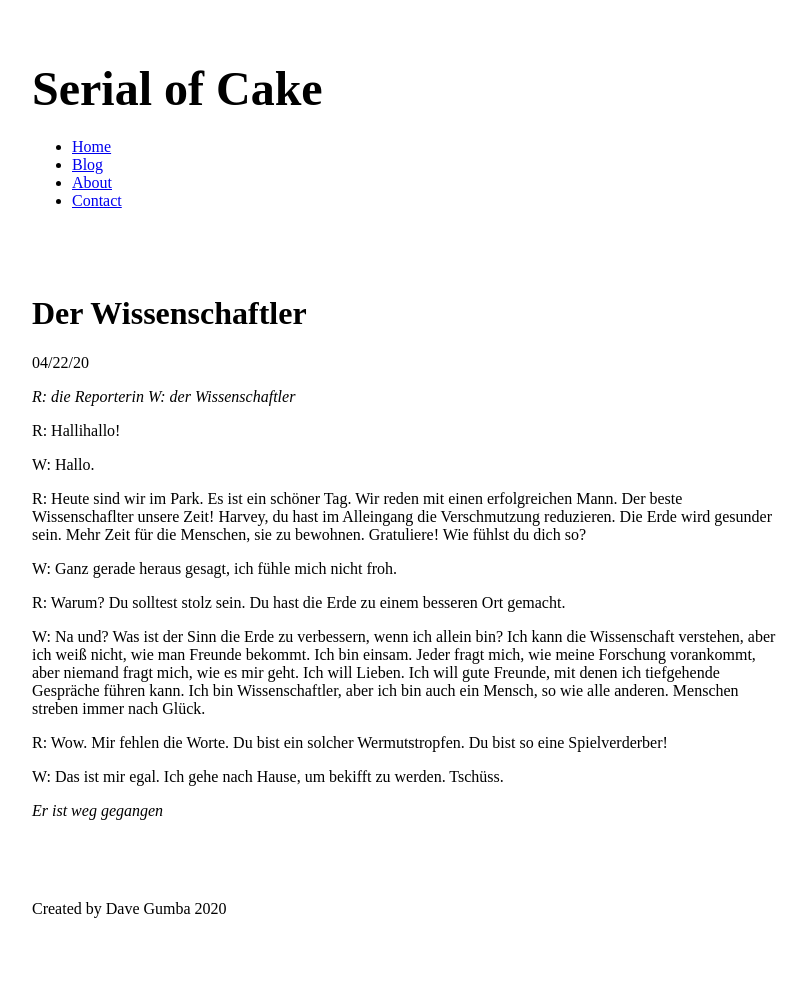
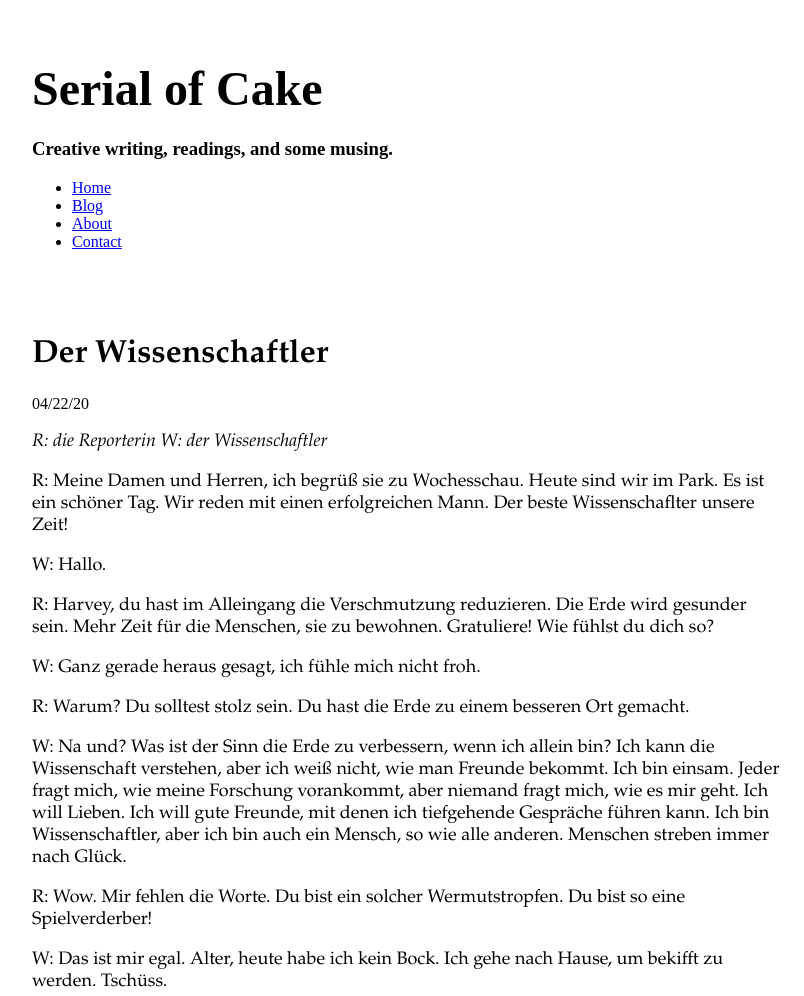
Before and after one commit to OneCodeMan/hammerfest-alta, a Gatsby site: page /blog/der-wissenschaftler in a window 1280 px wide. Shown: the top 996 px of the page, without its empty margins (233-1037 px from the left). Before the commit the page ends 958 px from the top, so only its background shows below. Built offline with nearby package versions, Linux system fonts and the light colour scheme; Gatsby itself is replaced by a stand-in of ours.

Commit message:
wrote css for the blog post itself

```diff
--- a/src/components/header.js
+++ b/src/components/header.js
@@ -21,6 +21,9 @@ const Header = () => {
                    {data.site.siteMetadata.title}
                </Link>
            </h1>
+           <h3>
+               Creative writing, readings, and some musing.
+           </h3>
            <nav>
                <ul className={headerStyles.navList}>
                    <li>
--- a/src/components/header.module.scss
+++ b/src/components/header.module.scss
@@ -1,3 +1,4 @@
+/* Header */
 .header {
     padding: 1rem 0 3rem;
 }
@@ -8,6 +9,8 @@
     text-decoration: none;
 }
 
+/* Nav items */
+
 .nav-list {
     display: flex;
     list-style-type: none;
@@ -15,16 +18,16 @@
 }
 
 .nav-item {
-    color: green;
-    font-size: .9rem;
+    color: #9381FF;
+    font-size: 1.1rem;
     margin-right: 1.3rem;
     text-decoration: none;
 }
 
 .nav-item:hover {
-    color: #666666;
+    color: #7871AA;
 }
 
 .active-nav-item {
-    color: #333333;
+    color: #3D2645;
 }
--- a/src/posts/der-wissenschaftler.md
+++ b/src/posts/der-wissenschaftler.md
@@ -8,36 +8,49 @@ _R: die Reporterin_
 _W: der Wissenschaftler_
 
 R:
-Hallihallo!
+Meine Damen und Herren, ich begrüß sie zu Wochesschau.
+Heute sind wir im Park.
+Es ist ein schöner Tag.
+Wir reden mit einen erfolgreichen Mann.
+Der beste Wissenschaflter unsere Zeit!
 
 W:
 Hallo.
 
 R:
-Heute sind wir im Park. Es ist ein schöner Tag. Wir reden mit einen erfolgreichen Mann.
-Der beste Wissenschaflter unsere Zeit! Harvey, du hast im Alleingang die Verschmutzung
-reduzieren. Die Erde wird gesunder sein. Mehr Zeit für die Menschen, sie zu bewohnen.
+Harvey, du hast im Alleingang die Verschmutzung reduzieren.
+Die Erde wird gesunder sein.
+Mehr Zeit für die Menschen, sie zu bewohnen.
 Gratuliere! Wie fühlst du dich so?
 
 W:
 Ganz gerade heraus gesagt, ich fühle mich nicht froh.
 
 R:
-Warum? Du solltest stolz sein. Du hast die Erde zu einem besseren Ort gemacht.
+Warum?
+Du solltest stolz sein.
+Du hast die Erde zu einem besseren Ort gemacht.
 
 W:
 Na und? Was ist der Sinn die Erde zu verbessern, wenn ich allein bin?
 Ich kann die Wissenschaft verstehen, aber ich weiß nicht, wie man Freunde bekommt.
-Ich bin einsam. Jeder fragt mich, wie meine Forschung vorankommt, aber niemand fragt mich,
-wie es mir geht. Ich will Lieben. Ich will gute Freunde, mit denen ich tiefgehende Gespräche
-führen kann. Ich bin Wissenschaftler, aber ich bin auch ein Mensch, so wie alle anderen.
+Ich bin einsam.
+Jeder fragt mich, wie meine Forschung vorankommt, aber niemand fragt mich,
+wie es mir geht.
+Ich will Lieben.
+Ich will gute Freunde, mit denen ich tiefgehende Gespräche führen kann.
+Ich bin Wissenschaftler, aber ich bin auch ein Mensch, so wie alle anderen.
 Menschen streben immer nach Glück.
 
 R:
-Wow. Mir fehlen die Worte. Du bist ein solcher Wermutstropfen.
+Wow.
+Mir fehlen die Worte.
+Du bist ein solcher Wermutstropfen.
 Du bist so eine Spielverderber!
 
 W:
-Das ist mir egal. Ich gehe nach Hause, um bekifft zu werden. Tschüss.
+Das ist mir egal.
+Alter, heute habe ich kein Bock.
+Ich gehe nach Hause, um bekifft zu werden. Tschüss.
 
 *Er ist weg gegangen*
--- a/src/styles/index.scss
+++ b/src/styles/index.scss
@@ -1,7 +1,7 @@
 /* Reset provided by https://github.com/gatsbyjs/gatsby-starter-blog via MIT license */
 
 html {
-  font-family: sans-serif;
+  font-family:Garamond, Georgia, serif;
   -ms-text-size-adjust: 100%;
   -webkit-text-size-adjust: 100%;
 }
--- a/src/templates/blog.js
+++ b/src/templates/blog.js
@@ -2,6 +2,7 @@ import React from 'react';
 import { graphql } from 'gatsby';
 
 import Layout from '../components/layout';
+import blogStyles from './blog.module.scss';
 
 export const query = graphql`
     query($slug: String!) {
@@ -19,9 +20,9 @@ const Blog = (props) => {
 
     return (
         <Layout>
-            <h1>{props.data.markdownRemark.frontmatter.title}</h1>
-            <p>{props.data.markdownRemark.frontmatter.date}</p>
-            <div dangerouslySetInnerHTML={{ __html: props.data.markdownRemark.html}}></div>
+            <h1 className={blogStyles.title}>{props.data.markdownRemark.frontmatter.title}</h1>
+            <p className={blogStyles.date}>{props.data.markdownRemark.frontmatter.date}</p>
+            <div className={blogStyles.content} dangerouslySetInnerHTML={{ __html: props.data.markdownRemark.html}}></div>
         </Layout>
     )
 
--- /dev/null
+++ b/src/templates/blog.module.scss
@@ -0,0 +1,16 @@
+$content-font: Garamond, Georgia, serif;
+
+.title {
+    font-family: $content-font;
+    font-weight: bold;
+}
+
+.date {
+    font-weight: italic;
+}
+
+.content {
+    margin-top: 2px;
+    font-family: $content-font;
+    font-size: 18px;
+}
```
